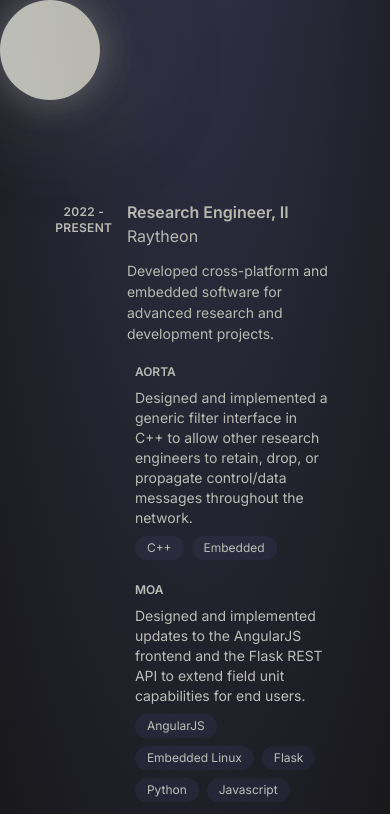
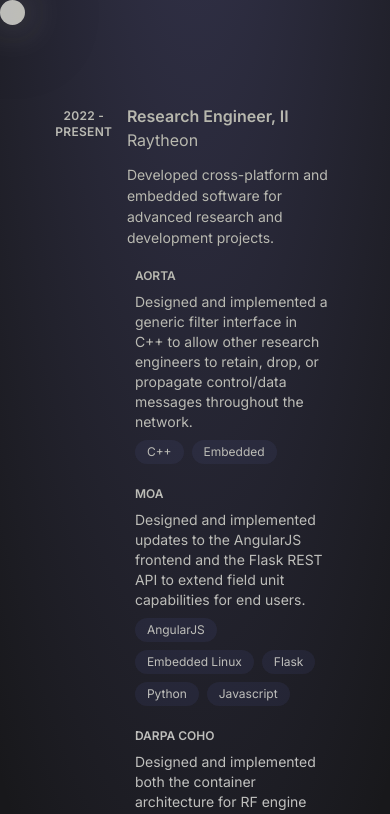
Before and after one commit to rounsifer/rounsifer.github.io, a Next.js app: page / in a window 390 px wide. Shown: the top 814 px of the page. Built offline with nearby package versions, Linux system fonts and the light colour scheme.

Commit message:
Update UI for mobile

```diff
--- a/src/app/_components/custom-cursor.tsx
+++ b/src/app/_components/custom-cursor.tsx
@@ -10,7 +10,7 @@
 
     // Update cursor position on mouse move
     const updateCursorPosition = (e: React.MouseEvent) => {
-        setPosition({ x: e.pageX - 50, y: e.pageY - 50 });
+        setPosition({ x: e.pageX - 12.5, y: e.pageY - 12.5 });
     };
 
     if (typeof window !== 'undefined') {
@@ -22,7 +22,7 @@
 
     return (
         <div className={`custom-cursor-container`} onMouseMove={updateCursorPosition}>
-            <div className={`custom-cursor drop-shadow-glow absolute bg-zinc-300 w-[100px] h-[100px] rounded-full mix-blend-difference ${isVisible ? "opacity-100" : "opacity-0"}`} style={{ left: `${position.x}px`, top: `${position.y}px` }}></div>
+            <div className={`custom-cursor drop-shadow-glow absolute bg-zinc-300 w-[25px] h-[25px] rounded-full mix-blend-difference ${isVisible ? "opacity-100" : "opacity-0"}`} style={{ left: `${position.x}px`, top: `${position.y}px` }}></div>
             {children}
         </div>
     );
--- a/src/app/_components/experience-section.tsx
+++ b/src/app/_components/experience-section.tsx
@@ -14,6 +14,7 @@
       id: "0",
       title: "Research Engineer, II",
       company: "Raytheon",
+      url: "https://www.rtx.com/who-we-are/we-are-rtx/transformative-technologies/bbn",
       date: "2022 - PRESENT",
       details:
         "Developed cross-platform and embedded software for advanced research and development projects.",
@@ -55,6 +56,7 @@
       id: "1",
       title: "Associate Scientist",
       company: "Raytheon",
+      url: "https://www.rtx.com/who-we-are/we-are-rtx/transformative-technologies/bbn",
       date: "2019 - 2022",
       details:
         "Developed cross-platform and embedded software for advanced research and development projects.",
@@ -90,6 +92,7 @@
               key={job.id}
               title={job.title}
               company={job.company}
+              url={job.url}
               date={job.date}
               detail={job.details}
               projects={job.projects}
@@ -110,14 +113,27 @@
 type JobCardProps = {
   title: string;
   company: string;
+  url: string;
   date: string;
   detail: string;
   projects: ProjectType[];
 };
 
-const JobCard = ({ title, company, date, detail, projects }: JobCardProps) => {
+const JobCard = ({
+  title,
+  company,
+  url,
+  date,
+  detail,
+  projects,
+}: JobCardProps) => {
   return (
-    <main className=" job-card flex flex-row gap-2 rounded-lg py-2 pr-1 text-zinc-300 hover:bg-[#4e9fe9]/5 hover:text-blue-300">
+    <a
+      href={url}
+      target="_blank"
+      rel="noopener noreferrer"
+      className=" job-card flex flex-row gap-2 rounded-lg py-2 pr-1 text-zinc-300 hover:bg-[#4e9fe9]/5 hover:text-blue-300"
+    >
       <p className="h-fit w-1/4 pt-1 text-center text-xs font-semibold tracking-wide ">
         {date}
       </p>
@@ -153,6 +169,6 @@
           })}
         </ul>
       </div>
-    </main>
+    </a>
   );
 };
--- a/src/app/_components/homepage/nav-list.tsx
+++ b/src/app/_components/homepage/nav-list.tsx
@@ -49,7 +49,7 @@
 
   return (
     <div className="navlist flex hidden h-full max-h-screen flex-col justify-between ">
-      <div className="mb-24 flex lg:hidden">
+      <div className="mb-12 flex lg:mb-24 lg:hidden">
         <ParticleDisplay />
       </div>
 
@@ -61,17 +61,16 @@
           Ron Rounsifer
         </a>
         <h2 className="text-lg font-medium">Senior Software Engineer</h2>
-        <p className="mt-4  max-w-xs leading-normal text-zinc-400">
+        <p className="mt-2 max-w-xs  leading-normal text-zinc-400 lg:mt-4">
           I design and build highly performant, mission-critical systems for all
           domains.
         </p>
-        <ul className="flex  w-fit flex-col gap-2 rounded-2xl text-center text-white"></ul>
       </div>
 
       <div className="mt-24 hidden lg:flex">
         <ParticleDisplay />
       </div>
-      <ul className="social-links mt-8 flex w-full flex-row justify-start gap-6">
+      <ul className="social-links mt-4 flex w-full flex-row justify-start gap-6 lg:mt-8">
         <li className="text-zinc-500">
           <a
             href="https://github.com/rounsifer"
--- a/src/app/_components/main-screen.tsx
+++ b/src/app/_components/main-screen.tsx
@@ -15,7 +15,7 @@
 
   return (
     <main className="flex h-full max-w-screen-xl flex-col  items-center justify-between lg:flex-row lg:items-start">
-      <header className="left-col flex w-full flex-col items-center gap-4 py-24 lg:sticky lg:max-h-screen lg:w-1/2">
+      <header className="left-col flex w-full flex-col items-center gap-4 py-12 lg:sticky lg:max-h-screen lg:w-1/2 lg:py-24">
         <NavList />
       </header>
 
```
